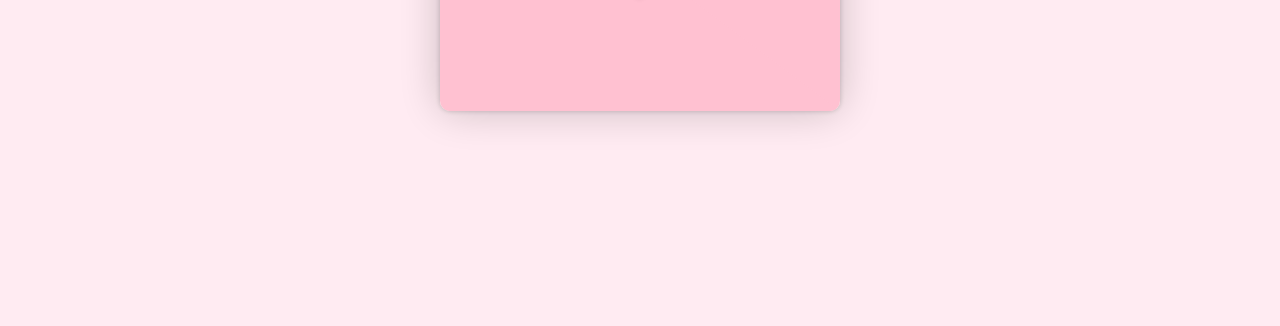
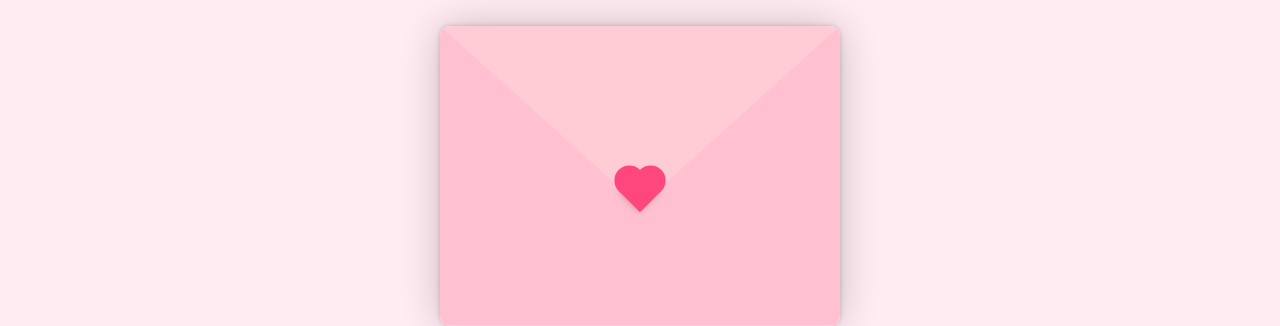
Before and after one commit to Leascloud22/Leascloud22.github.io, a plain HTML site: page index.html in a window 1280 px wide. Shown: the part 541-867 px from the top of the page. Before the commit the page ends 800 px from the top, so only its background shows below. Drawn offline with Linux system fonts and the light colour scheme.

Commit message:
Update index.html

```diff
--- a/index.html
+++ b/index.html
@@ -49,5 +49,44 @@ Toñito
 <a href="index.html">
 
 </a>
+    </head>
+<body>
+    <h1>❤️</h1>
+    <div class="container">
+        <div class="envelope-wrapper ">
+            <div class="envelope">
+                <div class="letter">
+                    <div class="text">
+                        <strong>Querida Estrella</strong>
+                       <p style="font-size: 18px;">
+Mi Fernanda hermosa,
+
+A veces me pongo a pensar en todas las cosas bonitas que me han pasado… y tú, sin duda, eres la más bonita de todas. Desde que llegaste a mi vida, todo tiene un brillo diferente, y no lo digo solo por decirlo… es que contigo hasta los días normales se sienten especiales.
+
+Me encanta cuando nos miramos como si solo existiéramos tú y yo en este mundo. Me fascina cuando planeamos esas pequeñas escapadas en secreto, solo para vernos, para comer algo rico, para reír y olvidarnos del resto. Son esos momentos los que me hacen sentir que la vida vale totalmente la pena.
+
+No sé cómo le hiciste, pero lograste meterte en mis pensamientos, en mi corazón y en cada rincón de mi día a día. Y la verdad… no quiero que salgas de ahí nunca.
+
+Gracias por ser así, tan tú… tan única, tan especial, tan linda. Prometo seguir inventando mil pretextos para escaparnos, para vernos a escondidas, para compartir más risas, más abrazos y sobre todo, más amor.
+
+Eres lo mejor que me ha pasado… y no pienso soltarte.
+
+TE AMO y te pienso, hoy y siempre.
+
+Con todo mi cariño,
+Toñoto
+                        </p>
+                    </div>
+
+                </div>
+            </div>
+
+            <div class="heart"></div>
+            <div class="tap-right"></div>
+            <div class="tap-left"></div>
+        </div>
+    </div>
+
+    <script src="script2.js"></script>
 </body>
 </html>
```
